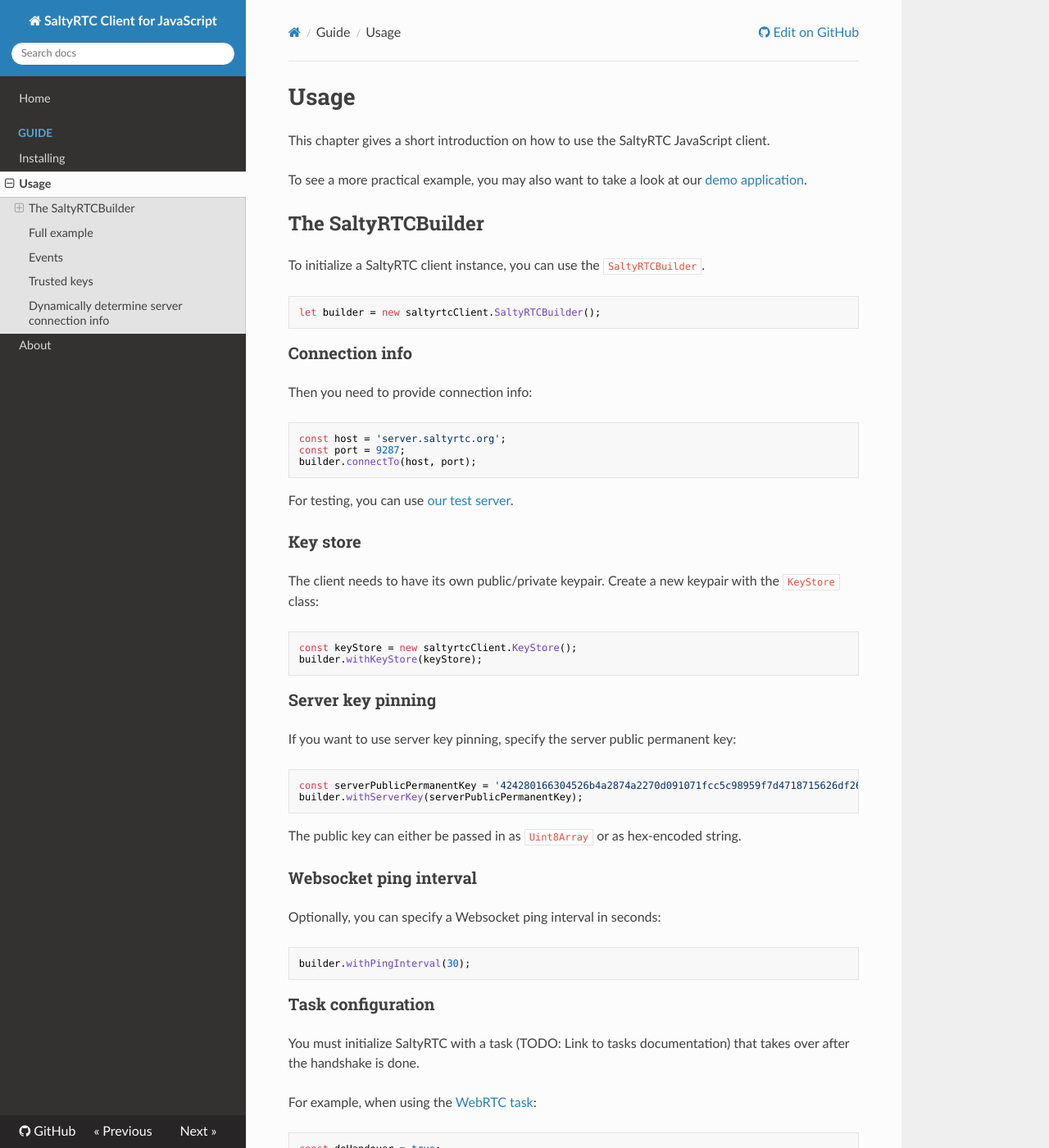
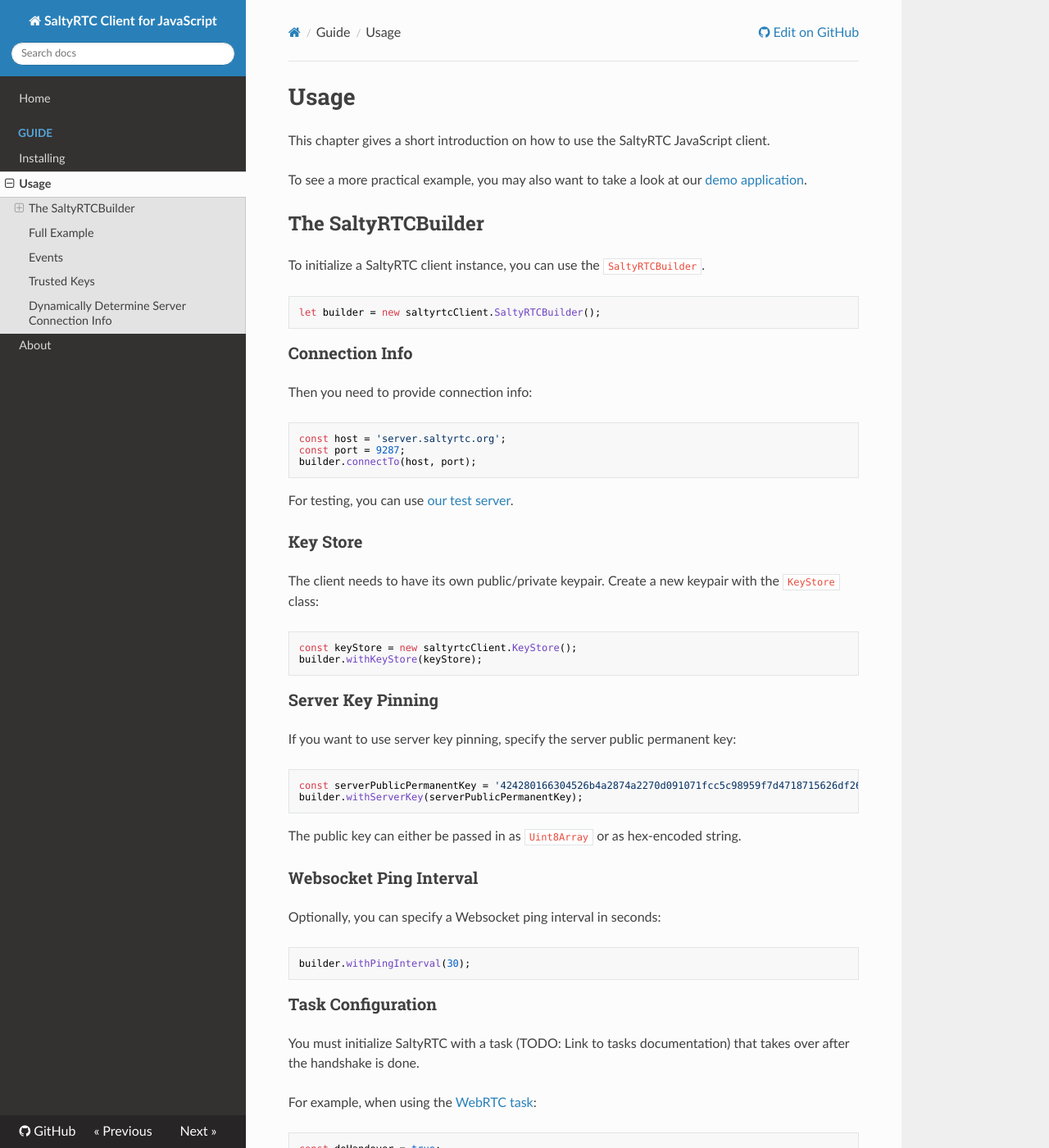
Before and after one commit to saltyrtc/saltyrtc-client-js, an MkDocs documentation site: the page built from docs/docs/usage.md, in a window 1280 px wide and 1400 px high. Shown: the whole window at 82% size. Built offline with MkDocs 1.6.1, drawn with Linux system fonts in a browser that asks for light colours; nearby versions of some CDN libraries; old or Windows-style settings are respelled for this version of MkDocs; some of the changed text lies outside the part shown.

Commit message:
Capitalise in docs

````diff
--- a/docs/docs/usage.md
+++ b/docs/docs/usage.md
@@ -14,7 +14,7 @@ To initialize a SaltyRTC client instance, you can use the `SaltyRTCBuilder`.
 let builder = new saltyrtcClient.SaltyRTCBuilder();
 ```
 
-### Connection info
+### Connection Info
 
 Then you need to provide connection info:
 
@@ -26,7 +26,7 @@ builder.connectTo(host, port);
 
 For testing, you can use [our test server](https://saltyrtc.org/pages/getting-started.html).
 
-### Key store
+### Key Store
 
 The client needs to have its own public/private keypair. Create a new keypair
 with the `KeyStore` class:
@@ -36,7 +36,7 @@ const keyStore = new saltyrtcClient.KeyStore();
 builder.withKeyStore(keyStore);
 ```
 
-### Server key pinning
+### Server Key Pinning
 
 If you want to use server key pinning, specify the server public permanent key:
 
@@ -47,7 +47,7 @@ builder.withServerKey(serverPublicPermanentKey);
 
 The public key can either be passed in as `Uint8Array` or as hex-encoded string.
 
-### Websocket ping interval
+### Websocket Ping Interval
 
 Optionally, you can specify a Websocket ping interval in seconds:
 
@@ -55,7 +55,7 @@ Optionally, you can specify a Websocket ping interval in seconds:
 builder.withPingInterval(30);
 ```
 
-### Task configuration
+### Task Configuration
 
 You must initialize SaltyRTC with a task (TODO: Link to tasks documentation)
 that takes over after the handshake is done.
@@ -92,7 +92,7 @@ const client = builder.asResponder();
 Both the initiator public permanent key as well as the initiator auth token can
 be either `Uint8Array` instances or hex-encoded strings.
 
-## Full example
+## Full Example
 
 All methods on the `SaltyRTCBuilder` support chaining. Here's a full example of
 an initiator configuration:
@@ -135,7 +135,7 @@ The following events are available:
  - `connection-closed(closeCode)`: The connection was closed.
  - `connection-error(ErrorEvent)`: A websocket connection error occured.
 
-## Trusted keys
+## Trusted Keys
 
 In order to reconnect to a session using a trusted key, you first need to
 restore your `KeyStore` with the private permanent key originally used to
@@ -155,7 +155,7 @@ builder.withTrustedPeerKey(peerPublicPermanentKey);
 
 The public key can be passed in either as `Uint8Array` or as hex-encoded string.
 
-## Dynamically determine server connection info
+## Dynamically Determine Server Connection Info
 
 Instead of specifying the SaltyRTC server host and port directly, you can
 instead provide an implementation of a `ServerInfoFactory` that can dynamically
@@ -164,7 +164,7 @@ determine the connection info based on the public key of the initiator.
 The signature of the function must look like this:
 
 ```typescript
-(initiatorPublicKey: string) => {host: string, port: number}
+(initiatorPublicKey: string) => { host: string, port: number }
 ```
 
 Example:
````
